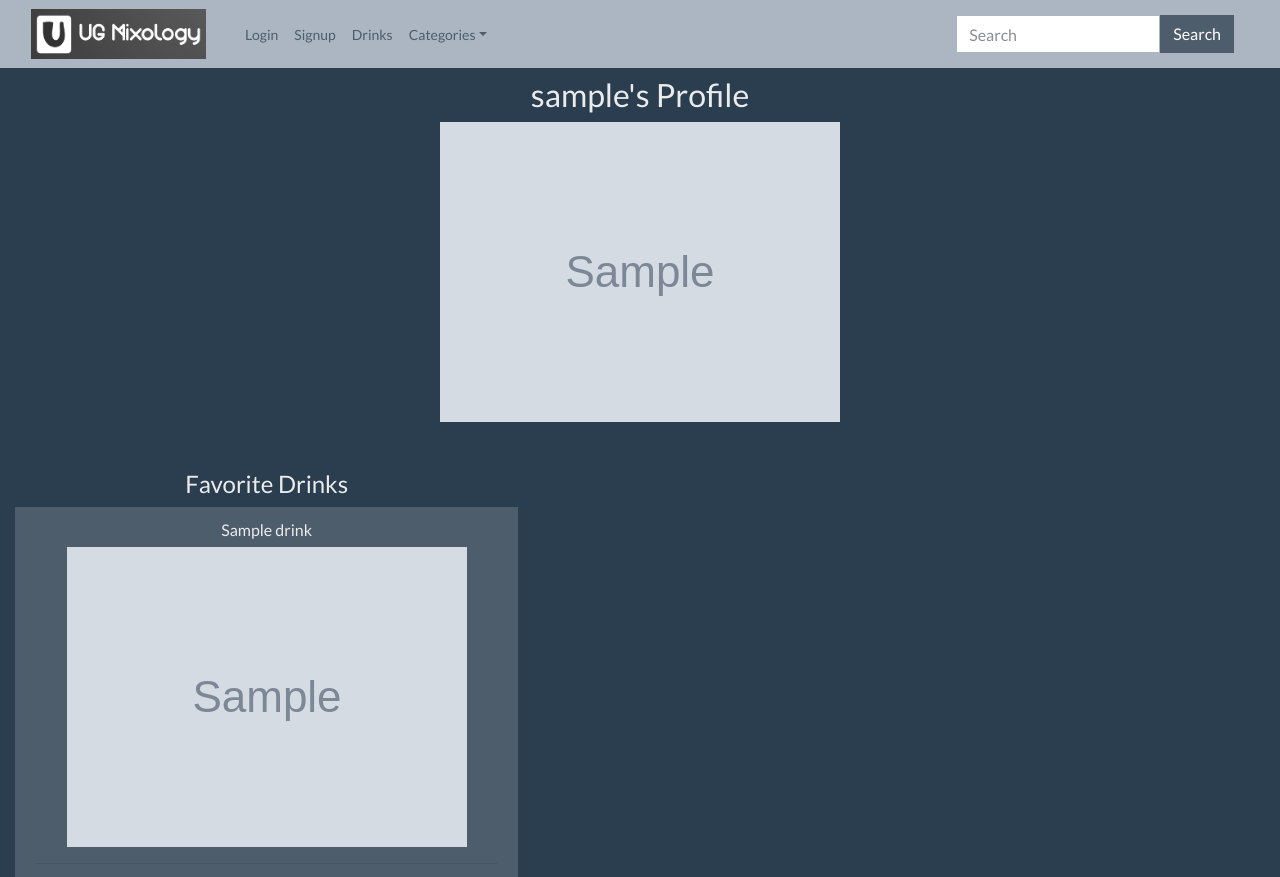
After one commit to Brinzkii/Capstone-Project, a Flask app: page /profile/1 in a window 1280 px wide. The commit adds this page. Run offline with Flask 3, Linux system fonts and the light colour scheme; tables that the repository leaves empty hold one stand-in row (values such as "Sample post"); grey boxes marked "Sample" are stand-in pictures; some libraries are stand-ins or nearby versions.

Commit message:
add profile page and favorites functionality

```diff
--- a/app.py
+++ b/app.py
@@ -27,7 +27,7 @@ app.config["SECRET_KEY"] = "password"
 
 connect_db(app)
 
-#################################### User Routes ####################################
+#################################### App Setup Routes ####################################
 
 
 @app.context_processor
@@ -46,6 +46,23 @@ def inject_search_form():
     return dict(search_form=search_form)
 
 
+@app.context_processor
+def inject_check_favorites():
+    """Make function for checking drink against favorites available globally"""
+
+    return dict(check_favorites=check_favorites)
+
+
+def check_favorites(drink, favorites):
+    """Checks a drink against list of favorite drinks"""
+
+    for fav in favorites:
+        if fav == drink:
+            return True
+
+    return False
+
+
 @app.before_request
 def add_user_to_g():
     """If we're logged in, add curr user to Flask global."""
@@ -55,6 +72,22 @@ def add_user_to_g():
 
     else:
         g.user = None
+
+
+@app.before_request
+def add_favorites_to_g():
+    """If global user exists add favorite drink objects to global"""
+    if g.user:
+        favorites = []
+        for favs in g.user.favorites:
+            fav_drink = Drink.query.get_or_404(favs.drink_id)
+            favorites.append(fav_drink)
+        g.favorites = favorites
+    else:
+        g.favorites = None
+
+
+#################################### User Routes ####################################
 
 
 def sess_login(user):
@@ -131,6 +164,19 @@ def logout_user():
     return redirect("/")
 
 
+@app.route("/profile/<int:user_id>")
+def show_user_profile(user_id):
+    """Show user information"""
+
+    user = User.query.get_or_404(user_id)
+    favorites = []
+    for favs in user.favorites:
+        fav_drink = Drink.query.get_or_404(favs.drink_id)
+        favorites.append(fav_drink)
+
+    return render_template("profile.html", user=user, favorites=favorites)
+
+
 #################################### Drink Routes ####################################
 
 
@@ -194,11 +240,7 @@ def get_search_results(q):
     results = []
 
     # First search for any matching ingredients
-    ingredients = Ingredient.query.filter(
-        db.or_(
-            Ingredient.name.ilike(f"%{q}%"),
-        )
-    ).all()
+    ingredients = Ingredient.query.filter(Ingredient.name.ilike(f"%{q}%")).all()
     # Then add each of the drinks containing that ingredient to results array
     if ingredients:
         for ingredient in ingredients:
@@ -206,24 +248,52 @@ def get_search_results(q):
                 results.append(drink.drink)
 
     # Search for any matching categories
-    categories = Category.query.filter(
-        db.or_(
-            Category.name.ilike(f"%{q}%"),
-        )
-    ).all()
+    categories = Category.query.filter(Category.name.ilike(f"%{q}%")).all()
     # Add drinnks in matching category to results
     if categories:
         for category in categories:
             results.append(category.drinks)
 
     # Search for any matching drinks and add to results
-    drinks = Drink.query.filter(
-        db.or_(
-            Drink.name.ilike(f"%{q}%"),
-        )
-    ).all()
+    drinks = Drink.query.filter(Drink.name.ilike(f"%{q}%")).all()
     if drinks:
         for drink in drinks:
             results.append(drink)
 
     return results
+
+
+@app.route("/favorite/add/<int:drink_id>")
+def add_favorite(drink_id):
+    """Add user favorite to database"""
+
+    if g.user:
+        f = Favorite(user_id=g.user.id, drink_id=drink_id)
+
+        db.session.add(f)
+        db.session.commit()
+
+        flash("Drink successfully added to favorites!", "success")
+        return redirect(f"/profile/{g.user.id}")
+    else:
+        flash("You must be logged in to add favorites!", "danger")
+        return redirect("/")
+
+
+@app.route("/favorite/delete/<int:drink_id>")
+def delete_favorite(drink_id):
+    """Delete user favorite from database"""
+
+    if g.user:
+        f = Favorite.query.filter(
+            Favorite.user_id == g.user.id, Favorite.drink_id == drink_id
+        ).first()
+
+        db.session.delete(f)
+        db.session.commit()
+
+        flash("Drink successfully deleted from favorites", "warning")
+        return redirect(f"/profile/{g.user.id}")
+    else:
+        flash("You must be logged in to add favorites!", "danger")
+        return redirect("/")
--- a/models.py
+++ b/models.py
@@ -160,6 +160,8 @@ class Favorite(db.Model):
 
     user = db.relationship("User", backref="favorites")
 
+    drink = db.Relationship("Drink", backref="favorites")
+
 
 class Comment(db.Model):
     """Model for tracking users favorite drinks"""
--- a/static/style.css
+++ b/static/style.css
@@ -4,10 +4,8 @@
 }
 
 i.bi {
-    position: sticky;
     font-size: 1.75rem;
     color:red;
-    transition: all(2s, linear);
 }
 
 i:hover {
--- a/templates/base.html
+++ b/templates/base.html
@@ -34,7 +34,7 @@
 							{% if g.user %}
 
 							<li class="nav-item">
-								<a class="nav-link text-dark" href="/profile">Profile </a>
+								<a class="nav-link text-dark" href="/profile/{{g.user.id}}">Profile </a>
 							</li>
 
 							{% else %}
--- /dev/null
+++ b/templates/profile.html
@@ -0,0 +1,28 @@
+{% extends 'base.html' %} {% block content %}
+
+<div class="text-center mt-2">
+	<h2>{{user.username}}'s Profile</h2>
+
+	<img src="{{user.profile_img}}" alt="#" />
+</div>
+
+<div class="mt-5 col-5 text-center">
+	<h4>Favorite Drinks</h4>
+	<ul id="fav-list" class="list-group">
+		{% for drink in favorites %}
+		<li class="list-group-item">
+			<h6>{{drink.name}}</h6>
+			{% if g.user.username == user.username %}
+			<a href="/favorite/delete/{{drink.id}}" class="btn btn-sm btn-danger text-center">Remove</a>
+			<br />
+			<br />
+			{% endif %}
+
+			<a href="/{{drink.id}}"><img src="{{drink.thumbnail}}" alt="" /></a>
+			<hr class="mb-0" />
+		</li>
+		{% endfor %}
+	</ul>
+</div>
+
+{% endblock %}
```
Also changed, not shown: templates/drinks.html (+8 -7 lines).
